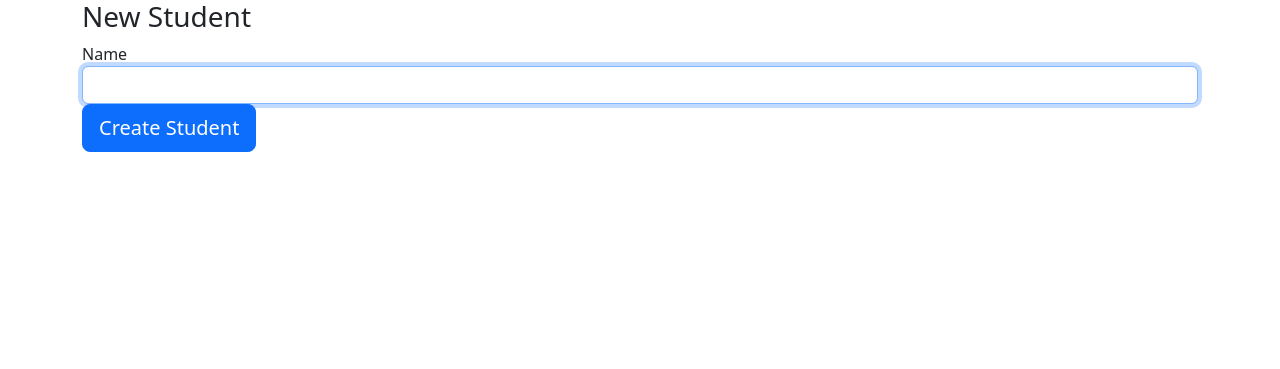
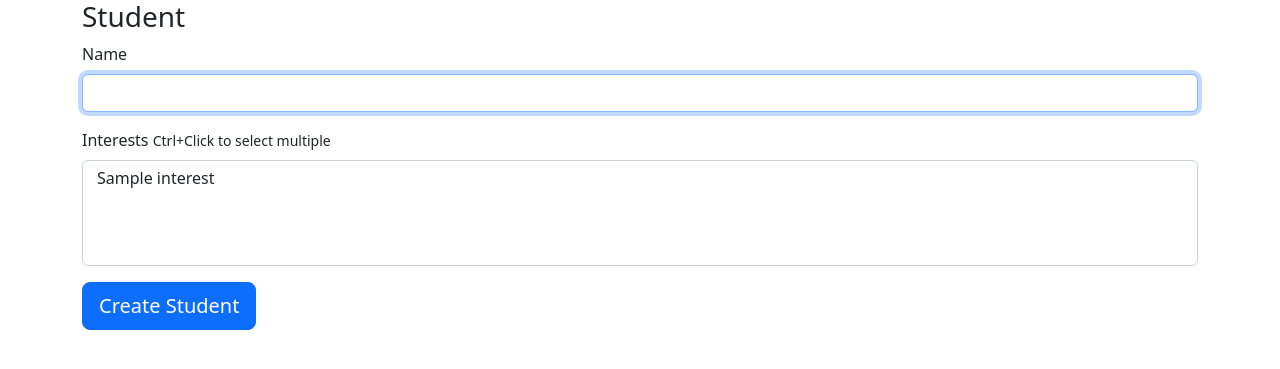
Before and after one commit to GiftXXVI/Fyyur, a Flask app: page /students/create in a window 1280 px wide. Shown: the top 369 px of the page. Run offline with Flask 2, Linux system fonts and the light colour scheme; tables that the repository leaves empty hold one stand-in row (values such as "Sample post").

Commit message:
Completed Create Student And Interests

```diff
--- a/app.py
+++ b/app.py
@@ -44,6 +44,8 @@ def view_interests(limit=5, offset=0):
 @app.route('/students/create', methods=['GET'])
 def create_student_form():
     student_form = StudentForm()
+    interests = Interest.query.order_by(Interest.id.desc()).all()
+    student_form.interests.choices = [(i.id,i.name) for i in interests]
     return render_template('forms/students/add.html', form = student_form)
 
 
@@ -69,12 +71,17 @@ def create_interest_form():
 def create_student():
     if len(request.form) > 0:
         name = request.form.get('name', None)
-        interests = request.form.get('interests', None)
+        interests = request.form.getlist('interests', None)
+        #print(interests)
         if name is not None:
             student = Student(name=name)
             success = False
             try:
                 student.add()
+                for i in interests:
+                    print(i)
+                    interest = Interest.query.filter(Interest.id==i).one_or_none()
+                    student.interests.append(interest)
                 student.commit()
                 student.refresh()
                 success = True
@@ -82,10 +89,10 @@ def create_student():
                 student.rollback()
             finally:
                 student.close()
-                if success:
-                    return redirect(url_for('view_students'))
-                else:
-                    abort(500)
+            if success:
+                return redirect(url_for('view_students'))
+            else:
+                abort(500)
         else:
             abort(400)
     else:
--- a/forms.py
+++ b/forms.py
@@ -1,10 +1,13 @@
 from flask_wtf import FlaskForm
-from wtforms import StringField, FieldList, IntegerField
+from wtforms import StringField, FieldList, IntegerField, SelectMultipleField
 from wtforms.validators import DataRequired
 
 class StudentForm(FlaskForm):
     name = StringField("Name", validators=[DataRequired()])
-    interests = FieldList(IntegerField('Interest'), min_entries=1, max_entries=5)
+    interests = SelectMultipleField(
+        'interests', validators=[DataRequired()],
+        choices=[]
+    )
 
 class InterestForm(FlaskForm):
     name = StringField("Name", validators=[DataRequired()])
--- a/templates/forms/students/add.html
+++ b/templates/forms/students/add.html
@@ -1,12 +1,22 @@
 {% extends 'layouts/form.html' %} {% block title %}New Student{% endblock %} {%
 block content %}
+<h3 class="form-heading">Student</h3>
 <div class="form-wrapper">
-  <form method="post" class="form">
+  <form method="post" class="form form-inline">
     {{ form.csrf_token() }}
-    <h3 class="form-heading">New Student</h3>
-    <div class="form-group">
-      <label for="name">Name</label>
-      {{ form.name(class_ = 'form-control', autofocus = true) }}
+    <div class="mb-3">
+      <div class="form-group">
+        <label class="form-label" for="name">Name</label>
+        {{ form.name(class_ = 'form-control', autofocus = true) }}
+      </div>
+    </div>
+    <div class="mb-3">
+      <div class="form-group">
+        <label class="form-label" for="genres">Interests</label>
+        <small>Ctrl+Click to select multiple</small>
+        {{ form.interests(class_ = 'form-control', placeholder='Interests,
+        separated by commas', autofocus = true, multiple='multiple') }}
+      </div>
     </div>
     <div class="form-group">
       <input
--- a/templates/pages/interests/list.html
+++ b/templates/pages/interests/list.html
@@ -2,7 +2,7 @@
 block content %}
 <div class="row">
   <div class="col-sm-6">
-    <h3>First 10 interests</h3>
+    <h3>Last 5 interests</h3>
     <ul>
       {% for interest in interests %}
       <li>
--- a/templates/pages/students/list.html
+++ b/templates/pages/students/list.html
@@ -2,7 +2,7 @@
 block content %}
 <div class="row">
   <div class="col-sm-6">
-    <h3>First 10 students</h3>
+    <h3>Last 5 students</h3>
     <ul>
       {% for student in students %}
       <li>
```
Also changed, not shown: templates/forms/interests/add.html (+8 -6 lines).
